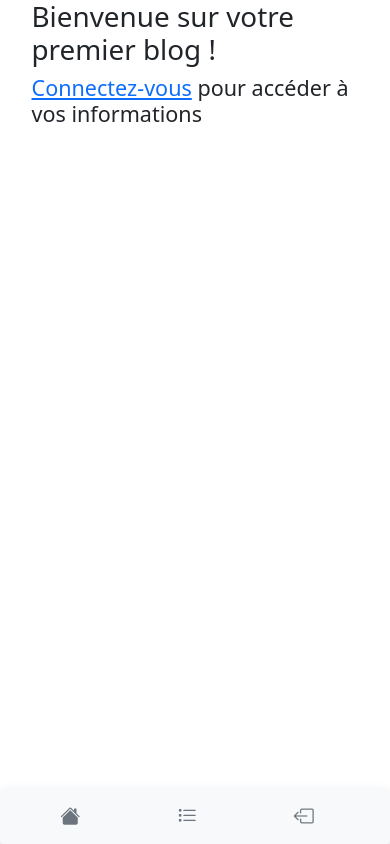
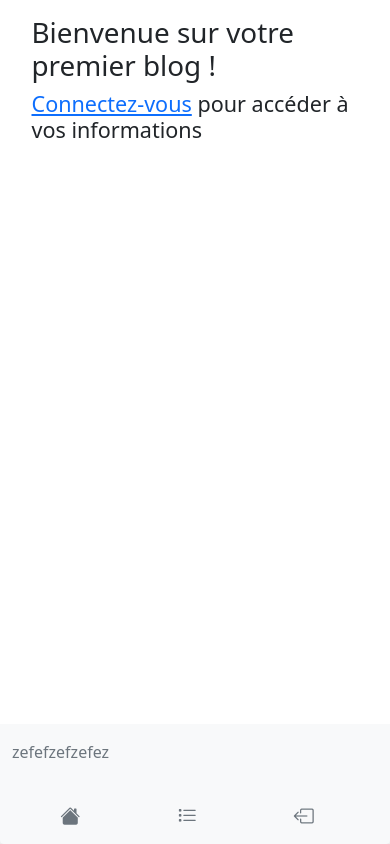
Before and after one commit to Myckadev/phpblog, a PHP site: the page made by src/Template/pages/home.twig in a window 390 px wide. Run offline with PHP 8.4, Linux system fonts and the light colour scheme; the template is opened without the code that fills it, so the values that code supplies are empty; some libraries are stand-ins or nearby versions.

Commit message:
feat(front) : add footer and spacer to mobile vue

```diff
--- a/src/Template/base.twig
+++ b/src/Template/base.twig
@@ -10,11 +10,13 @@
         <link href="https://cdn.jsdelivr.net/npm/bootstrap@5.0.2/dist/css/bootstrap.min.css" rel="stylesheet" integrity="sha384-EVSTQN3/azprG1Anm3QDgpJLIm9Nao0Yz1ztcQTwFspd3yD65VohhpuuCOmLASjC" crossorigin="anonymous">
     </head>
     <body>
-       {% include 'components/navbar.twig' with {'isAdmin': false, 'isConnected': isConnected} %}
-        <div class="container m-auto" style="max-width: 90%; margin-bottom: 76px!important;">
+       {% include 'components/navbar.twig' with {'isConnected': isConnected} %}
+        <div class="container mt-3 mt-lg-0" style="max-width: 90%; margin-bottom: 150px!important;">
             {% block body %}
             {% endblock %}
         </div>
+        {% include 'components/footer.twig' %}
+
         {% block scripts %}
         {% endblock %}
         <script src="https://cdn.jsdelivr.net/npm/bootstrap@5.0.2/dist/js/bootstrap.bundle.min.js" integrity="sha384-MrcW6ZMFYlzcLA8Nl+NtUVF0sA7MsXsP1UyJoMp4YLEuNSfAP+JcXn/tWtIaxVXM" crossorigin="anonymous"></script>
--- /dev/null
+++ b/src/Template/components/footer.twig
@@ -0,0 +1,5 @@
+<footer class="footer fixed-bottom mb-5 mb-lg-0 py-3 bg-light">
+    <div class="container">
+        <p class="text-muted">zefefzefzefez</p>
+    </div>
+</footer>
```
